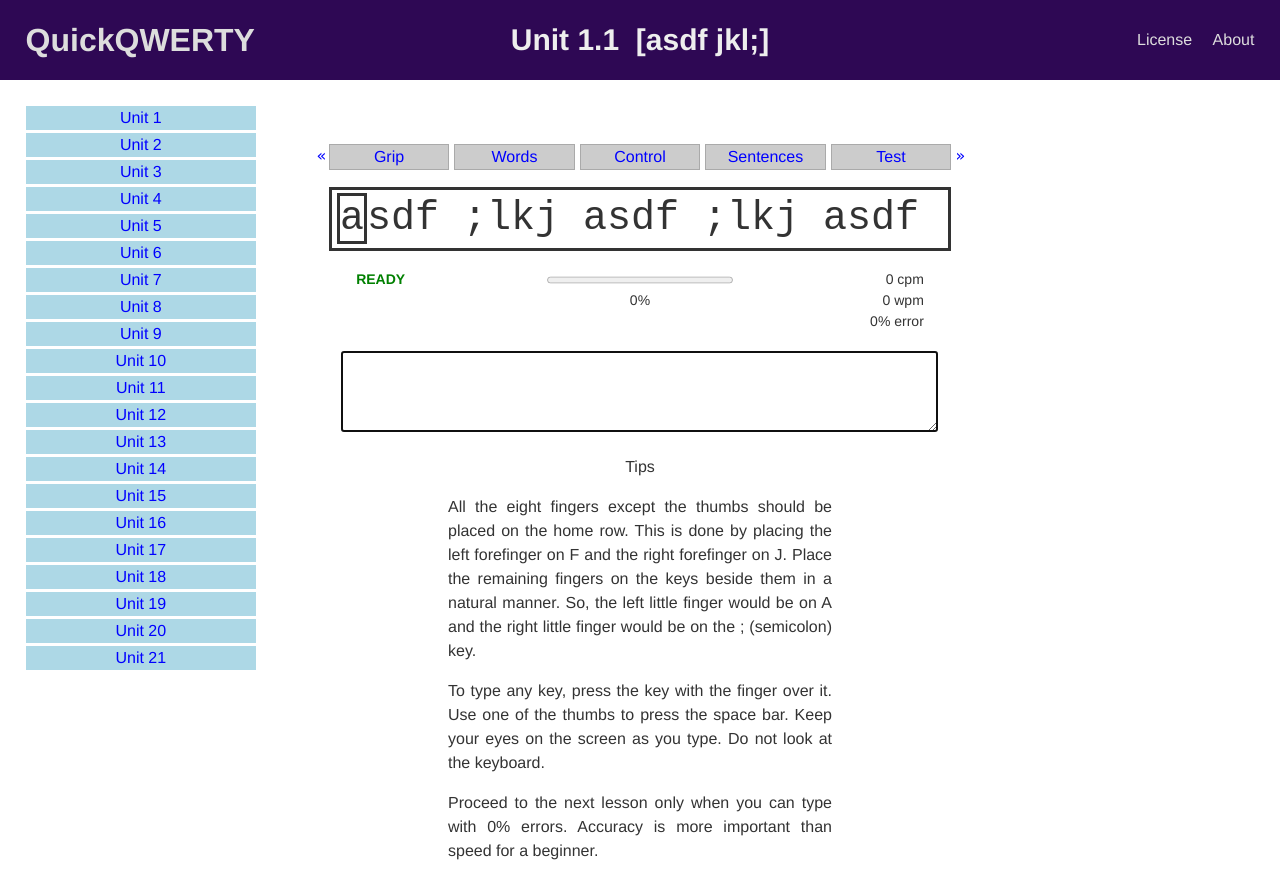
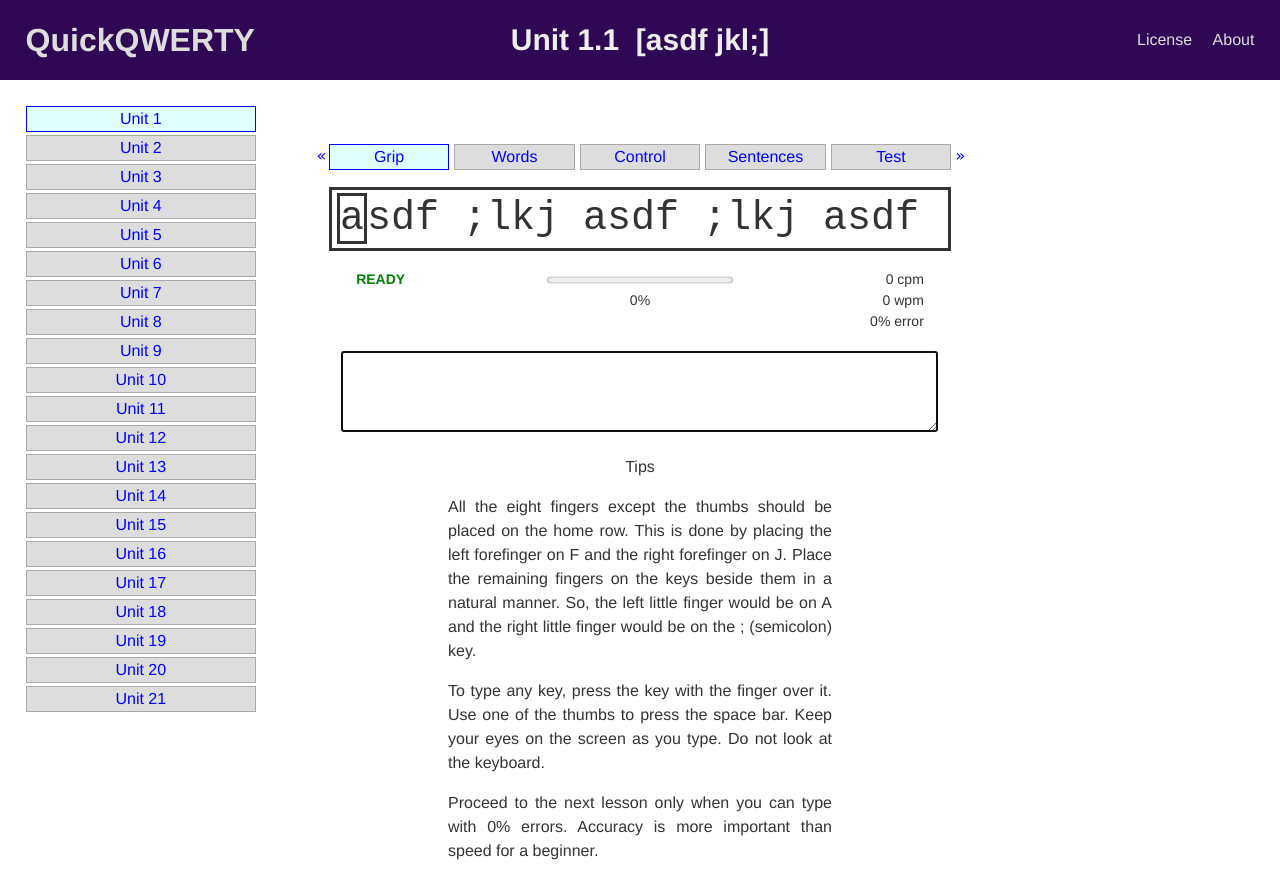
Before and after one commit to susam/quickqwerty, a plain HTML site: page index.html in a window 1280 px wide. Drawn offline with Linux system fonts and the light colour scheme.

Commit message:
Highlight current unit and subunit
Highlight the current unit link and the current subunit link with a
lightcyan background and cyan border.

```diff
--- a/scripts/tutor.js
+++ b/scripts/tutor.js
@@ -167,7 +167,6 @@ var Tutor = function()
             my.html[elementID] = document.getElementById(elementID)
         }
 
-        displayUnitLinks()
         updateUnitFromURL()
 
         window.onhashchange = processURLChange
@@ -178,9 +177,15 @@ var Tutor = function()
     // Display the unit links
     function displayUnitLinks()
     {
+        // Delete all existing unit links
+        var linksDiv = my.html.unitLinks
+        while (linksDiv.firstChild) {
+            linksDiv.removeChild(linksDiv.firstChild)
+        }
+
+        // Create new unit links
         for (var i = 0; i < units.length; i++) {
             var divElement = document.createElement('div')
-            divElement.className = 'unselected'
             divElement.id = 'unit' + (i + 1)
 
             var anchorElement = document.createElement('a')
@@ -188,7 +193,7 @@ var Tutor = function()
             anchorElement.innerHTML = 'Unit ' + (i + 1)
 
             divElement.appendChild(anchorElement)
-            my.html.unitLinks.appendChild(divElement)
+            linksDiv.appendChild(divElement)
         }
     }
 
@@ -346,11 +351,27 @@ var Tutor = function()
 
         setSubunit(unit, subunit)
 
+        displayUnitLinks()
         displaySubunitLinks()
+        highlightUnitAndSubunit()
+
         displayUnitTitle()
         displayTips()
 
         resetSubunit()
+    }
+
+
+    function highlightUnitAndSubunit()
+    {
+        var unitID = 'unit' + my.current.unitNo
+        var unitDiv = document.getElementById(unitID)
+        unitDiv.className = 'selected'
+        console.log(unitDiv.style.className)
+
+        var subunitID = 'subunit' + my.current.subunitNo
+        var subunitDiv = document.getElementById(subunitID)
+        subunitDiv.className = 'selected'
     }
 
 
@@ -414,7 +435,6 @@ var Tutor = function()
             linksDiv.insertBefore(whitespace, linksDiv.firstChild)
 
             var subunitDiv = document.createElement('div')
-            subunitDiv.className = 'unselected'
             subunitDiv.id = 'subunit' + (i + 1)
             subunitDiv.style.width = (95 / numberOfSubunits) + '%'
 
--- a/styles/base.css
+++ b/styles/base.css
@@ -81,7 +81,13 @@ a:hover, a:active {
 #unitLinks div {
     margin-bottom: 3px;
     text-align: center;
-    background: lightblue;
+    background: #dddddd;
+    border: 1px solid #aaaaaa;
+}
+
+#unitLinks div.selected {
+    background: lightcyan;
+    border: 1px solid blue;
 }
 
 #content {
--- a/styles/typing.css
+++ b/styles/typing.css
@@ -21,7 +21,7 @@
 
 #subunitLinks div {
     display: inline-block;
-    background: #cccccc;
+    background: #dddddd;
     border: 1px solid #aaaaaa;
     text-align: center;
 }
@@ -29,6 +29,11 @@
 #subunitLinks div.stretch {
     width: 100%;
     border: 0;
+}
+
+#subunitLinks div.selected {
+    background: lightcyan;
+    border: 1px solid blue;
 }
 
 #target {
```
